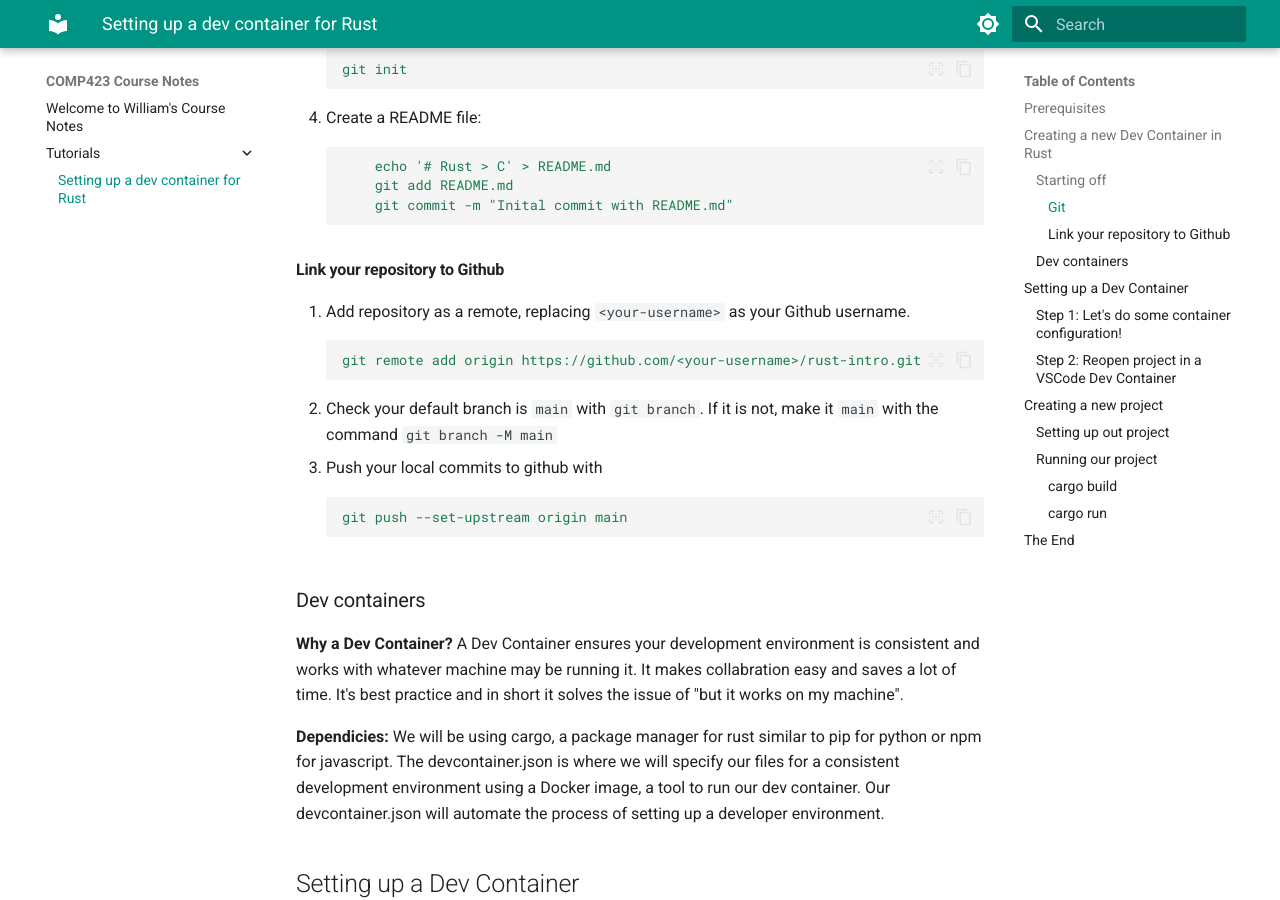
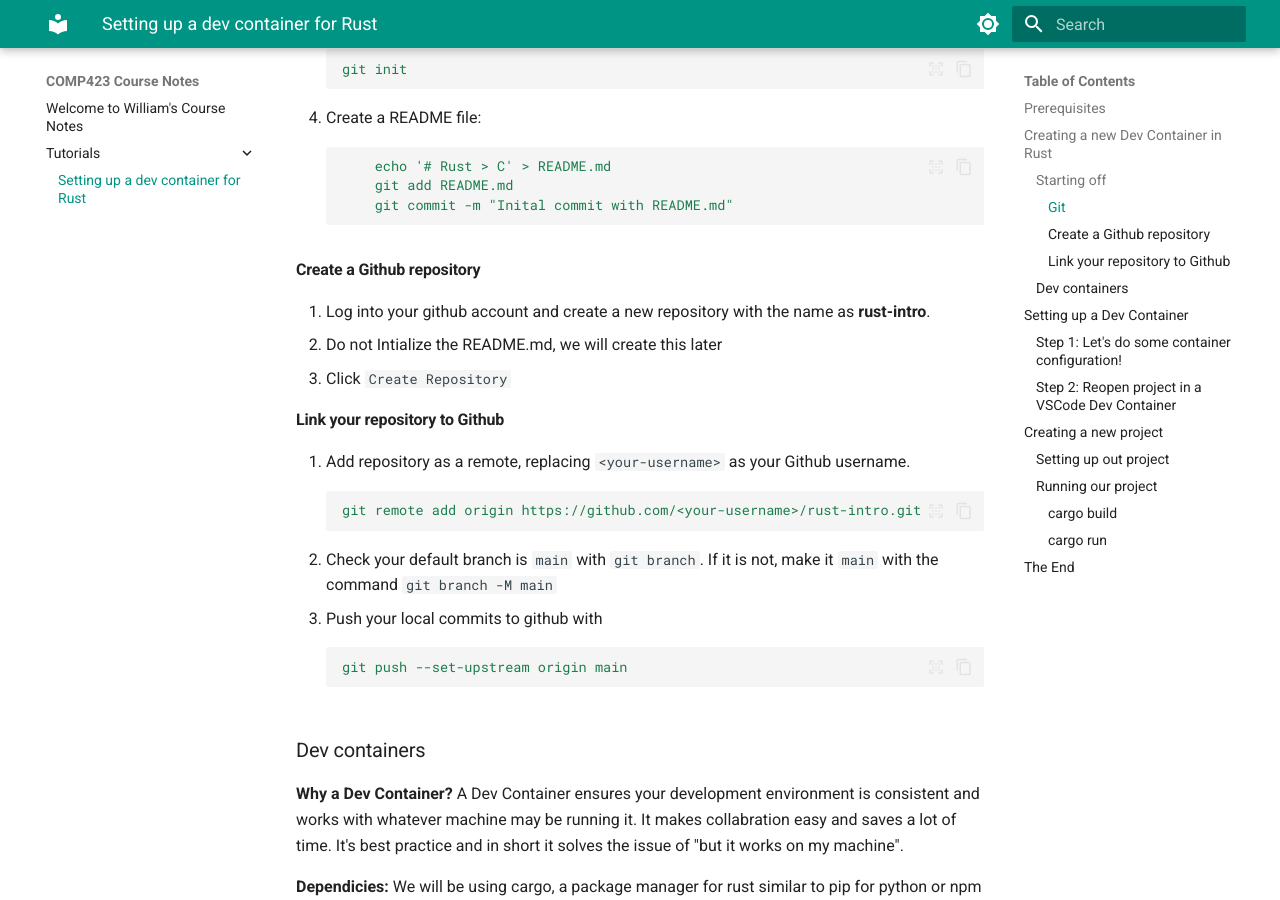
Before and after one commit to wvmillen/comp423-course-notes, an MkDocs documentation site: the page built from docs/tutorials/rust-setup.md, in a window 1280 px wide and 900 px high, scrolled down 901 px. Built offline with MkDocs 1.6.1 and Material for MkDocs 9.7.7, drawn with Linux system fonts in a browser that asks for light colours; some of the changed text lies outside the part shown.

Commit message:
Added github information

````diff
--- a/docs/tutorials/rust-setup.md
+++ b/docs/tutorials/rust-setup.md
@@ -35,6 +35,11 @@ git init
     git add README.md
     git commit -m "Inital commit with README.md"
 ```
+#### Create a Github repository
+1. Log into your github account and create a new repository with the name as **rust-intro**.
+2. Do not Intialize the README.md, we will create this later
+3. Click `Create Repository`
+
 #### Link your repository to Github
 1. Add repository as a remote, replacing `<your-username>` as your Github username.
 ```{.yaml .copy}
@@ -175,3 +180,10 @@ It will simply output `Hello, world!`. Notice we don't have to build and then ru
 
 ## The End
 Congrationlations! The output should be `Hello, world!`. You have just set up a devcontainer in Rust and ran your own program!
+
+Push your changes to github with:
+```{.yaml .copy}
+git add -A
+git commit -m "Rust Setup Complete"
+git push origin
+```
````
